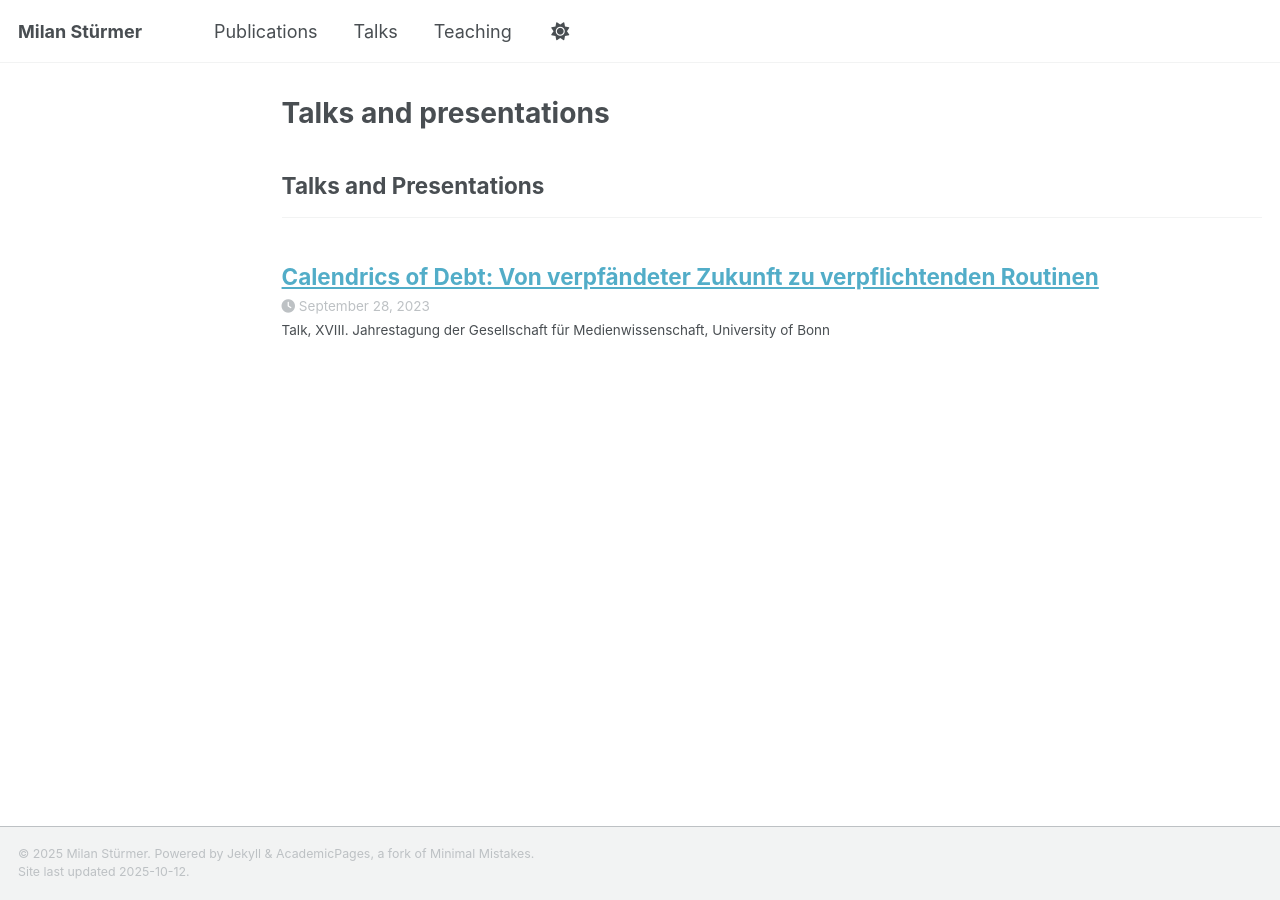
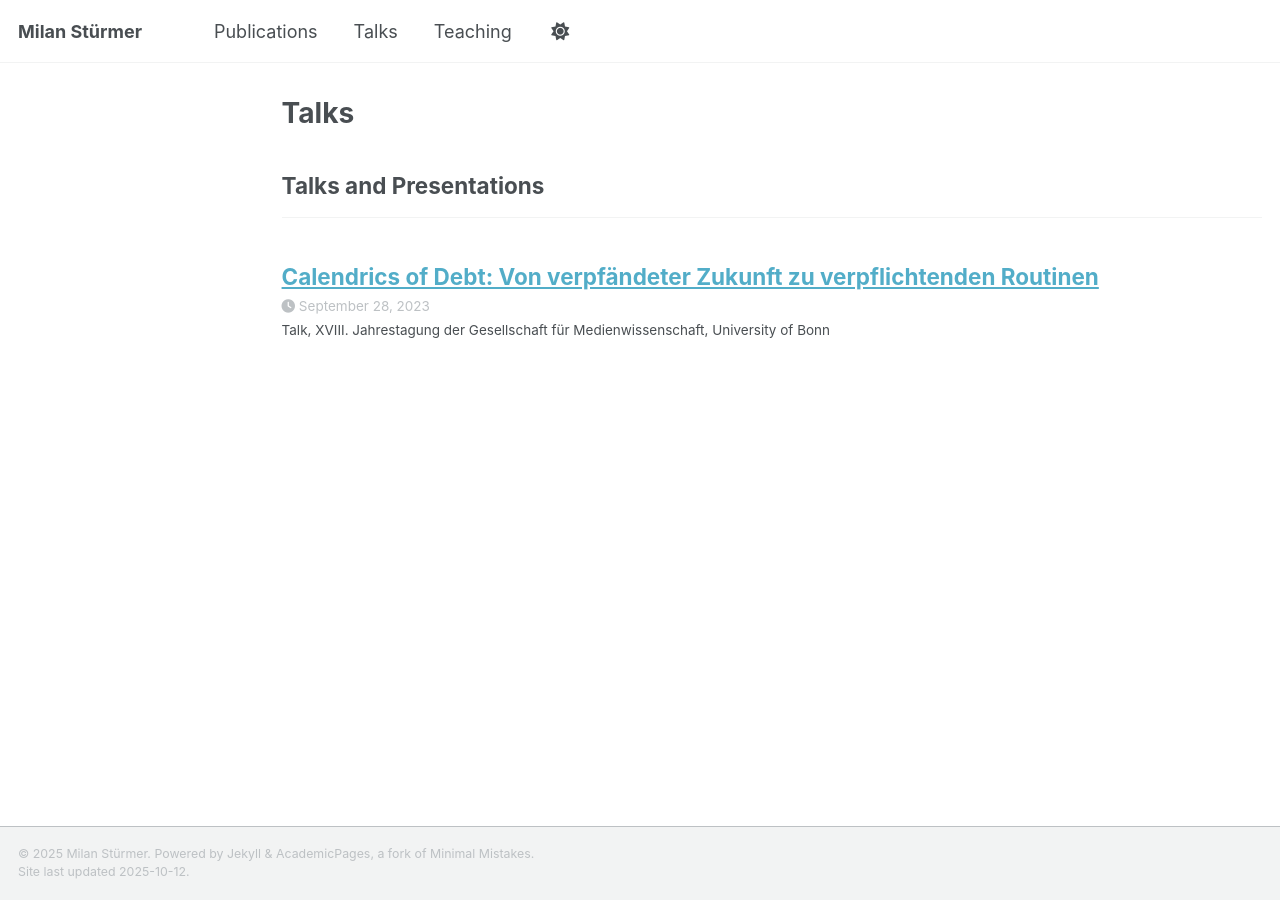
Before and after one commit to milanstuermer/milanstuermer.github.io, a Jekyll site: the page built from _pages/talks.html, in a window 1280 px wide. Built offline with Jekyll 4.4.1, drawn with Linux system fonts in a browser that asks for light colours; a script that is not in the unit is left out.

Commit message:
Update talks.html

```diff
--- a/_pages/talks.html
+++ b/_pages/talks.html
@@ -1,9 +1,8 @@
 ---
 layout: archive
 permalink: /talks/
-title: "Talks and presentations"
+title: "Talks"
 author_profile: false
-classes: no-page-title
 ---
 
 {% include base_path %}
```
